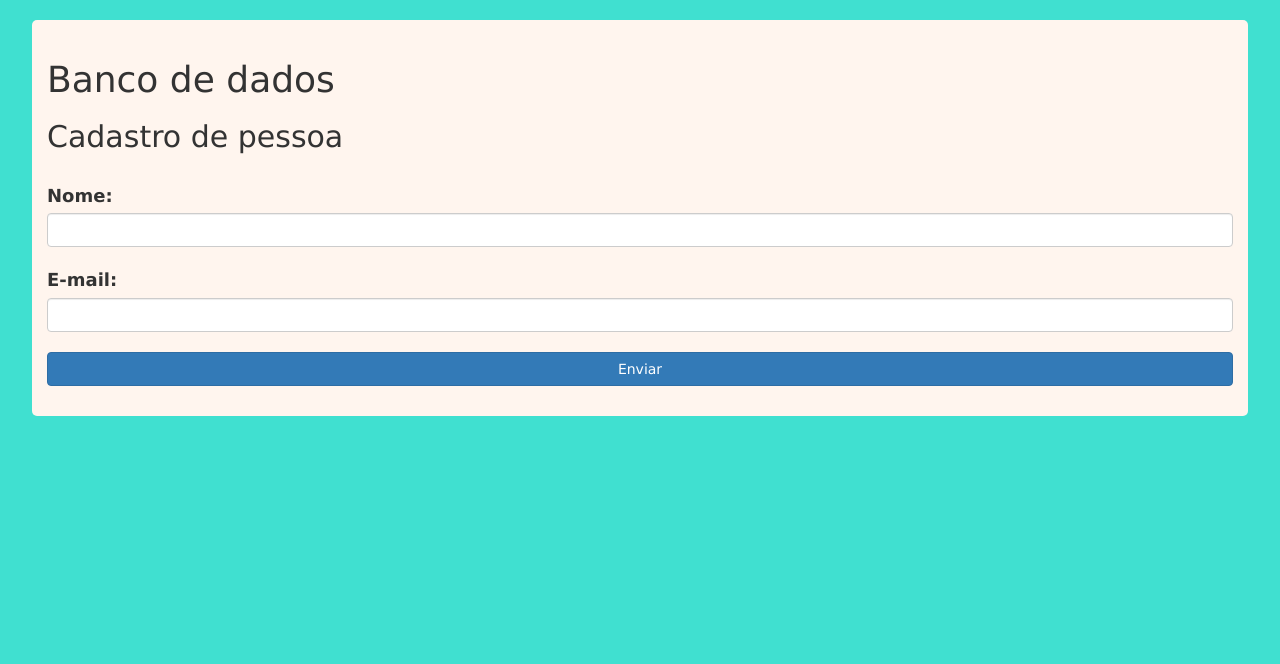
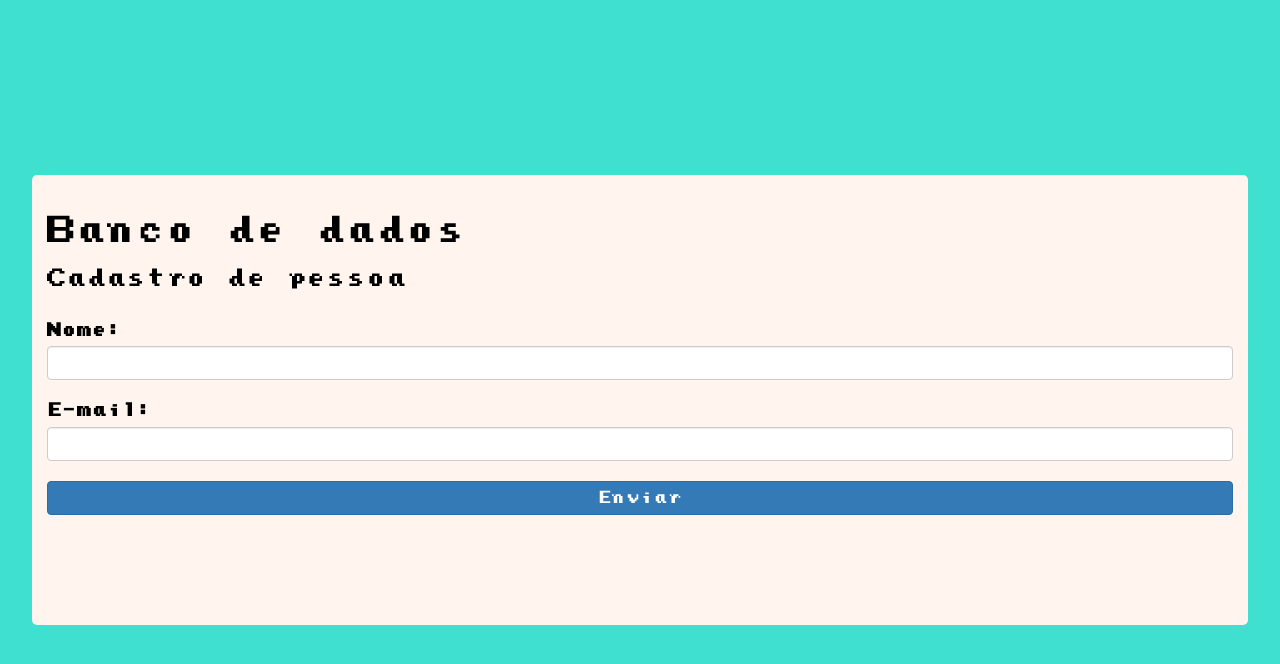
Before and after one commit to anderrf/1st_bd_mobile, a website: page www/index.html in a window 1280 px wide. Drawn offline with Linux system fonts and the light colour scheme.

Commit message:
Mudança na fonte

```diff
--- a/www/css/style.css
+++ b/www/css/style.css
@@ -10,14 +10,28 @@ body{
   margin-top: 20px;
   padding-bottom: 20px;
   width: 95%;
+  height: 450px;
+  position: absolute;
+  top: 0; bottom: 0;
+  left: 0; right: 0;
+  margin: auto;
+}
+
+@font-face{
+  font-family: 'prstart';
+  src: url("../fonts/prstart.ttf") format('truetype');
 }
 
 h1{
-  font-family: verdana;
+  font-family: prstart;
+  font-size: 30px;
+  color: black;
 }
 
 h2{
-  font-family: verdana;
+  font-family: prstart;
+  font-size: 20px;
+  color: black;
 }
 
 .row{
@@ -26,11 +40,12 @@ h2{
 }
 
 label{
-  font-family: verdana;
-  font-size: 18px;
+  font-family: prstart;
+  font-size: 15px;
+  color: black;
 }
 
 button{
-  font-family: verdana;
+  font-family: prstart;
   font-size: 18px;
 }
```
Also changed, not shown: www/fonts/prstart.ttf (added).
